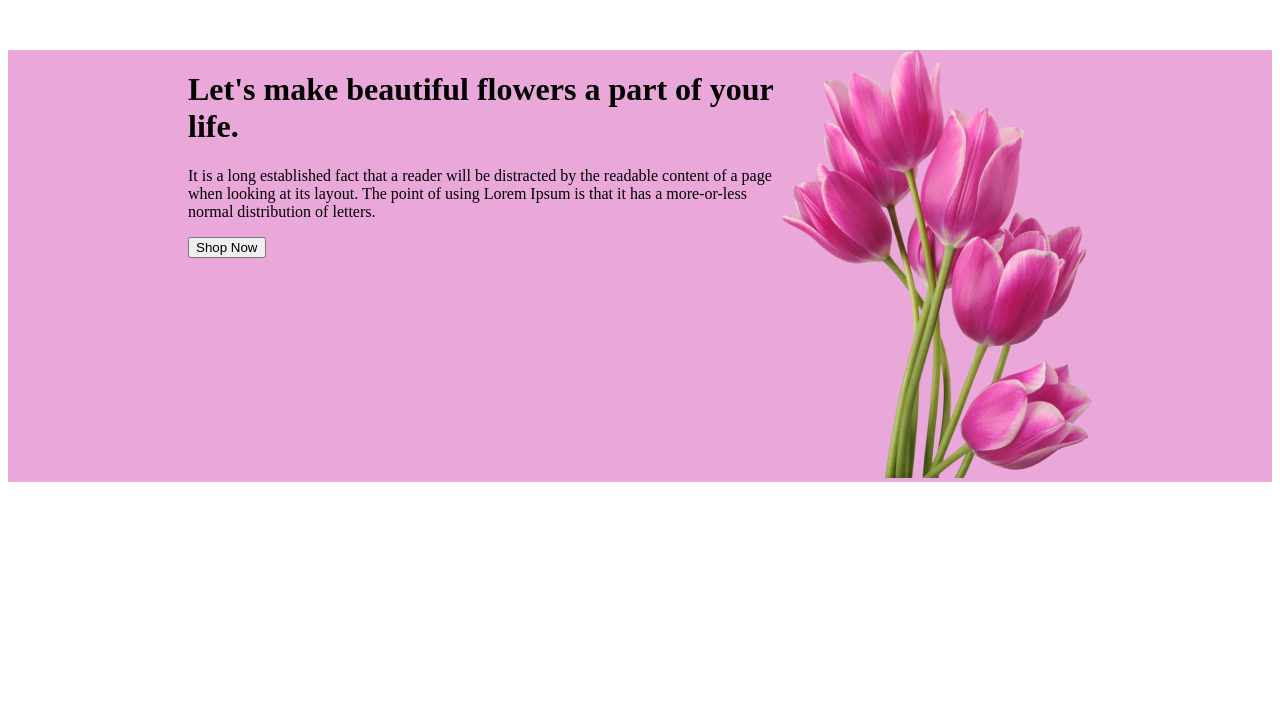
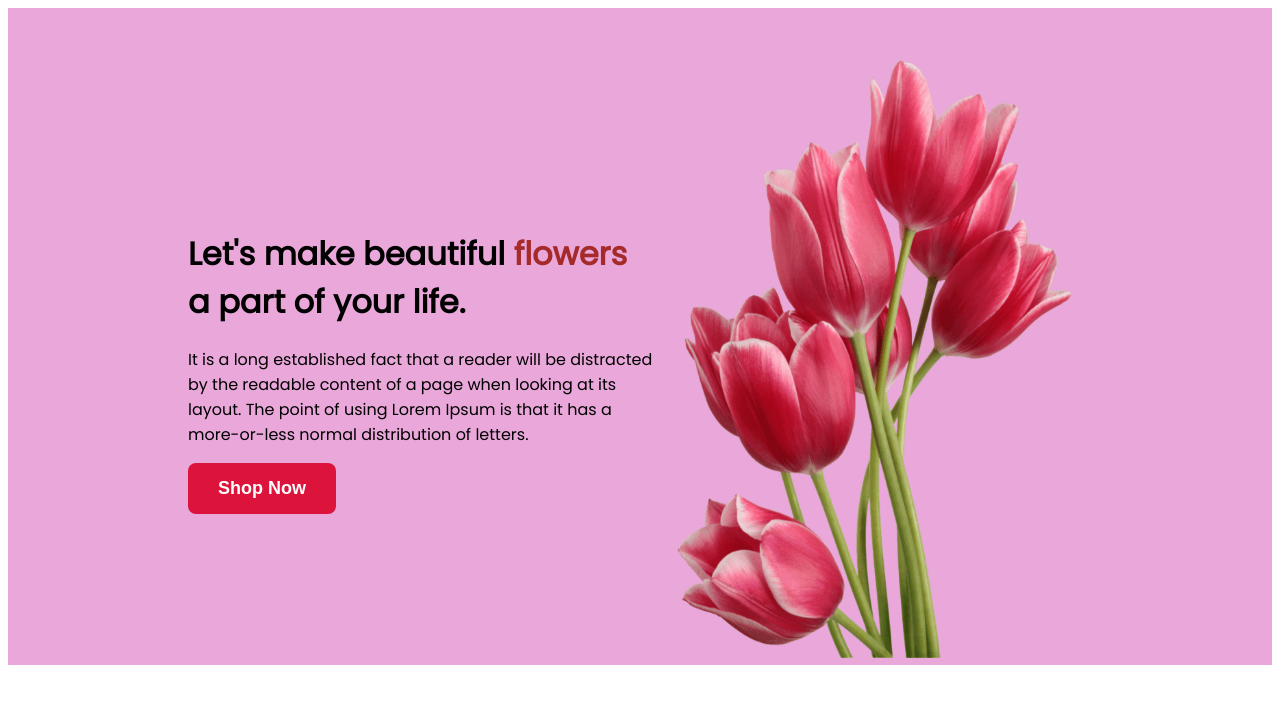
Before and after one commit to Munira-Pakhi/my-first-assignment, a plain HTML site: page index.html in a window 1280 px wide. Drawn offline with Linux system fonts and the light colour scheme.

Commit message:
Finished header section

```diff
--- a/index.html
+++ b/index.html
@@ -4,27 +4,32 @@
     <meta charset="UTF-8">
     <meta name="viewport" content="width=device-width, initial-scale=1.0">
     <title>My First Assignment</title>
+    <link rel="preconnect" href="https://fonts.googleapis.com">
+<link rel="preconnect" href="https://fonts.gstatic.com" crossorigin>
+<link href="https://fonts.googleapis.com/css2?family=Open+Sans:wght@800&family=Poppins&display=swap" rel="stylesheet">
     <link rel="stylesheet" href="style/style.css">
 </head>
 <body>
     <header>
-        <div class="bannar">
-           <div class="bannar-main-pat">
-            <div class="bannar-content">
-                <h1 class="bannar-title">Let's make beautiful <span>flowers</span> a part of your life.</h1>
-                <p class="bannar-discription">
+        <div class="banner">
+           <div class="banner-main-pat">
+            <div class="banner-content">
+                <h1 class="bannar-title">Let's make beautiful <span class="title">flowers</span> a part of your life.</h1>
+                <p class="banner-discription">
                     It is a long established fact that a reader will be distracted by the readable content of a page when looking at its layout. The point of using Lorem Ipsum is that it has a more-or-less normal distribution of letters.
                 </p>
-                <input id="bannar-title" type="button" value="Shop Now">
+                <input class="btn-primary" type="button" value="Shop Now">
 
             </div>
             <div>
-                <img src="images/pngwing 6.png" alt="">
+                <img src="images/pngwing 10.png" alt="" class="flower-pic">
             </div>
            </div>
         </div>
     </header>
     <main></main>
-    <footer></footer>
+    <footer>
+
+    </footer>
 </body>
 </html>
--- a/style/style.css
+++ b/style/style.css
@@ -1,10 +1,41 @@
 body{
-   font-family: ;
+    font-family: 'Open Sans', sans-serif;
+    font-family: 'Poppins', sans-serif;
 }
-.bannar {
+/* Header section start */
+header {
    background-color: rgba(231, 157, 214, 0.897);
 }
-.bannar-main-pat{
-    margin: 50px 180px 0px;
+.banner {
+    padding: 50px 180px 0;
+    justify-content: space-between;
+}
+.banner-main-pat{
+
     display: flex;
+    align-items: center;
+    justify-content: space-between;
 }
+.banner-title {
+    font-size: 60px;
+}
+.banner-content {
+    max-width: 500px;
+}
+.title {
+   color: brown;
+}
+.btn-primary {
+    background-color: crimson;
+    color: white;
+    font-size: 18px;
+    font-weight: 600;
+    border: 0px;
+    border-radius: 8px;
+    padding: 15px 30px;
+}
+.flower-pic{
+    width: 435px;
+    height: 600px;
+}
+/* Header section end */
```
